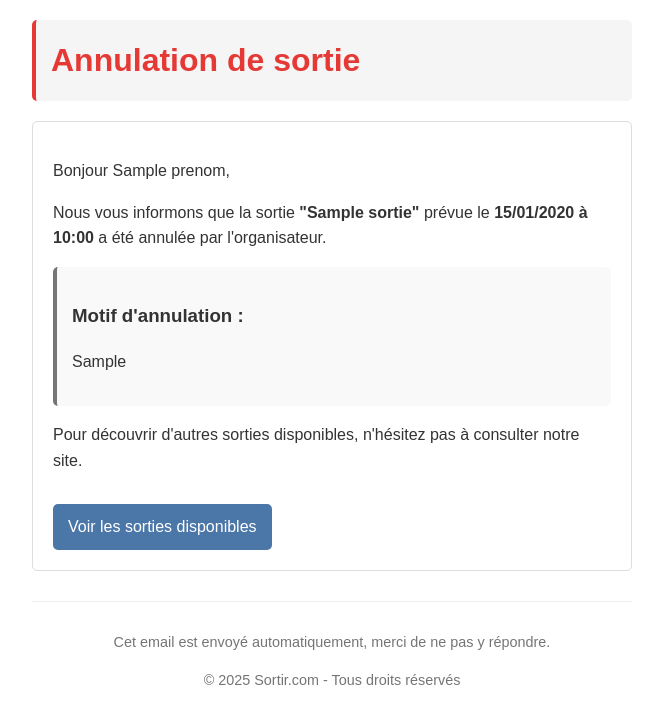
After one commit to CptKake/sortir-com, a Symfony app: template templates/emails/annulation.html.twig in a window 1280 px wide. The commit adds this page. Shown: the top 725 px of the page, without its empty margins (308-971 px from the left). Run offline with Twig, Linux system fonts and the light colour scheme; the template is opened without the code that fills it: most values are stand-ins (such as "Sample title", 1, 10 or a date in 2020); some libraries are stand-ins or nearby versions.

Commit message:
Annulation de sortie avec demande de motif et envoie de mail aux participants qui étaient inscrits

```diff
--- /dev/null
+++ b/templates/emails/annulation.html.twig
@@ -0,0 +1,83 @@
+<!DOCTYPE html>
+<html lang="fr">
+<head>
+    <meta charset="UTF-8">
+    <style>
+        body {
+            font-family: Arial, sans-serif;
+            line-height: 1.6;
+            color: #333;
+            max-width: 600px;
+            margin: 0 auto;
+            padding: 20px;
+        }
+        .header {
+            background-color: #f5f5f5;
+            padding: 15px;
+            border-radius: 5px;
+            margin-bottom: 20px;
+            border-left: 4px solid #e53935;
+        }
+        .title {
+            color: #e53935;
+            margin: 0;
+        }
+        .content {
+            background-color: #fff;
+            padding: 20px;
+            border-radius: 5px;
+            border: 1px solid #ddd;
+        }
+        .motif {
+            background-color: #f9f9f9;
+            padding: 15px;
+            border-radius: 5px;
+            margin: 15px 0;
+            border-left: 4px solid #757575;
+        }
+        .button {
+            display: inline-block;
+            background-color: #4a76a8;
+            color: white;
+            padding: 10px 15px;
+            text-decoration: none;
+            border-radius: 5px;
+            margin-top: 15px;
+        }
+        .footer {
+            margin-top: 30px;
+            font-size: 0.9em;
+            color: #757575;
+            text-align: center;
+            border-top: 1px solid #eee;
+            padding-top: 15px;
+        }
+    </style>
+    <title>Annulation de sortie</title>
+</head>
+<body>
+<div class="header">
+    <h1 class="title">Annulation de sortie</h1>
+</div>
+
+<div class="content">
+    <p>Bonjour {{ participant.prenom }},</p>
+
+    <p>Nous vous informons que la sortie <strong>"{{ sortie.nom }}"</strong> prévue le <strong>{{ sortie.dateHeureDebut|date('d/m/Y à H:i') }}</strong> a été annulée par l'organisateur.</p>
+
+    <div class="motif">
+        <h3>Motif d'annulation :</h3>
+        <p>{{ sortie.motifAnnulation }}</p>
+    </div>
+
+    <p>Pour découvrir d'autres sorties disponibles, n'hésitez pas à consulter notre site.</p>
+
+    <a href="{{ lien_accueil }}" class="button">Voir les sorties disponibles</a>
+</div>
+
+<div class="footer">
+    <p>Cet email est envoyé automatiquement, merci de ne pas y répondre.</p>
+    <p>© {{ "now"|date('Y') }} Sortir.com - Tous droits réservés</p>
+</div>
+</body>
+</html>
--- a/templates/sortie/detail.html.twig
+++ b/templates/sortie/detail.html.twig
@@ -76,7 +76,7 @@
             </a>
         </div>
         <div class="buttons mb-4">
-            <a href="{{ path('sortie_supprimer', {'id': sortie.id}) }}" class="button is-danger">
+            <a href="{{ path('sortie_annuler', {'id': sortie.id}) }}" class="button is-danger">
                 <span class="icon"><i class="fas fa-minus"></i></span>
                 <span>Annuler</span>
             </a>
```
Also changed, not shown: src/Controller/SortieController.php (+66 -14 lines), src/Entity/Sortie.php (+15 -0 lines), src/Form/AnnulationType.php (added, +38 -0 lines), src/Services/EmailService.php (added, +44 -0 lines), templates/sortie/annuler_sortie.html.twig (added, +57 -0 lines).
